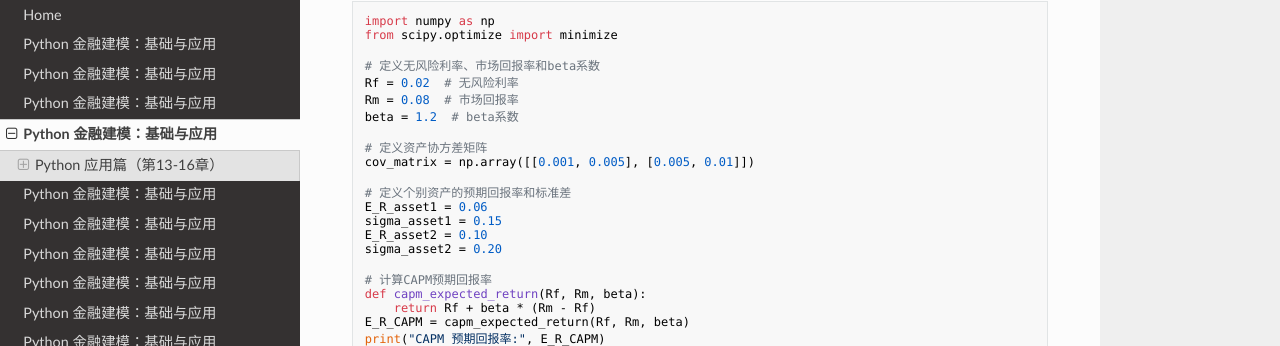
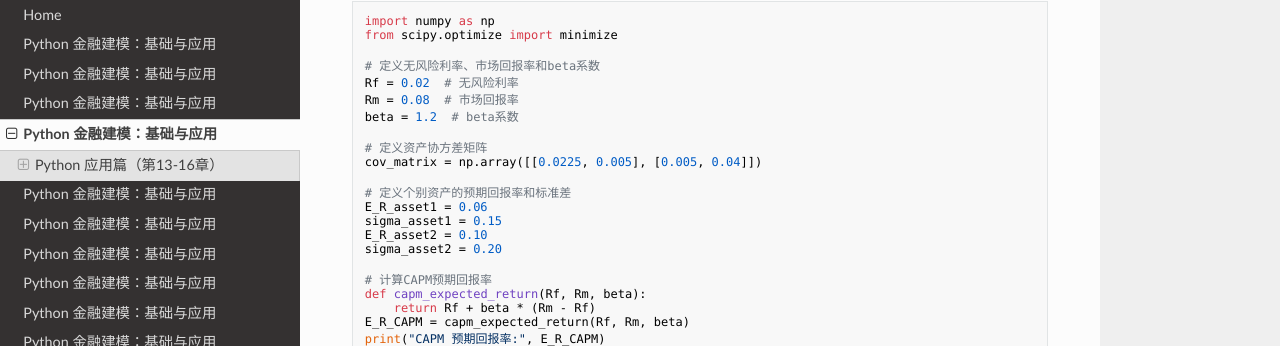
Before and after one commit to sihtyh/draft_textbook, an MkDocs documentation site: the page built from docs/draft_chapter13.md, in a window 1280 px wide and 900 px high, scrolled down 3736 px. Shown: the part 105-451 px from the top of the window. Built offline with MkDocs 1.6.1, drawn with Linux system fonts in a browser that asks for light colours; nearby versions of some CDN libraries.

Commit message:
Add files via upload

```diff
--- a/docs/draft_chapter13.md
+++ b/docs/draft_chapter13.md
@@ -142,7 +142,7 @@ Rm = 0.08  # 市场回报率
 beta = 1.2  # beta系数
 
 # 定义资产协方差矩阵
-cov_matrix = np.array([[0.001, 0.005], [0.005, 0.01]])
+cov_matrix = np.array([[0.0225, 0.005], [0.005, 0.04]])
 
 # 定义个别资产的预期回报率和标准差
 E_R_asset1 = 0.06
@@ -640,7 +640,6 @@ print(predict_probs)
 
 #### 13.6 练习
 
-
 ##### **练习 1：预期亏损（ES）计算**
 
 实现一个 Python 函数来计算投资组合的预期亏损（ES），使用历史数据。
@@ -653,9 +652,7 @@ print(predict_probs)
 
 提示：使用 `numpy` 和 `pandas` 库来实现计算。
 
-
 ##### **练习 2：风险中性估值**
-
 
 实现一个 Python 函数来计算选择权的风险中性估值，使用 Black-Scholes 模型。
 
@@ -668,9 +665,7 @@ print(predict_probs)
 * 输出：
   * `option_value`：选择权的风险中性估值
 
-
 ##### **练习 3：信用风险模型**
-
 
 实现一个 Python 函数来计算贷款的违约概率（PD）和违约损失（LGD）。
 
@@ -685,7 +680,6 @@ print(predict_probs)
 
 提示：使用 `numpy` 和 `pandas` 库来实现计算。
 
-
 :::
 
 MIT Licensed | Copyright © 2024-present by [Yun Liao ](mailto:james@x.cool)
```
